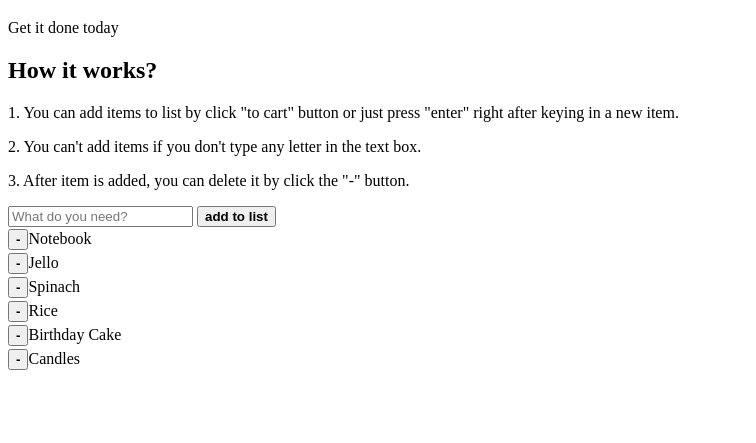
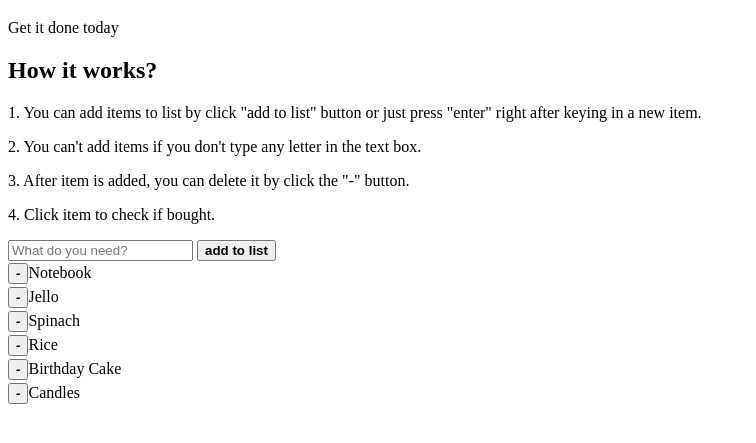
Before and after one commit to r1991108/08-DOM-Events, a plain HTML site: page index.html in a window 1280 px wide. Shown: the part 61-504 px from the top of the page, without its empty margins (0-756 px from the left). Drawn offline with Linux system fonts and the light colour scheme.

Commit message:
Add files via upload

```diff
--- a/index.html
+++ b/index.html
@@ -10,9 +10,10 @@
 		<h1>A Shopping List</h1>
 		<p id="first">Get it done today</p>
 		<h2>How it works?</h2>
-		<p>1. You can add items to list by click "to cart" button or just press "enter" right after keying in a new item.</p>
+		<p>1. You can add items to list by click "add to list" button or just press "enter" right after keying in a new item.</p>
 		<p>2. You can't add items if you don't type any letter in the text box.</p>
 		<p>3. After item is added, you can delete it by click the "-" button.</p>
+		<p>4. Click item to check if bought.</p>
 		<input id="userinput" type="text" placeholder="What do you need?">
 		<button id="enter">add to list</button>
 		<ul>
```
